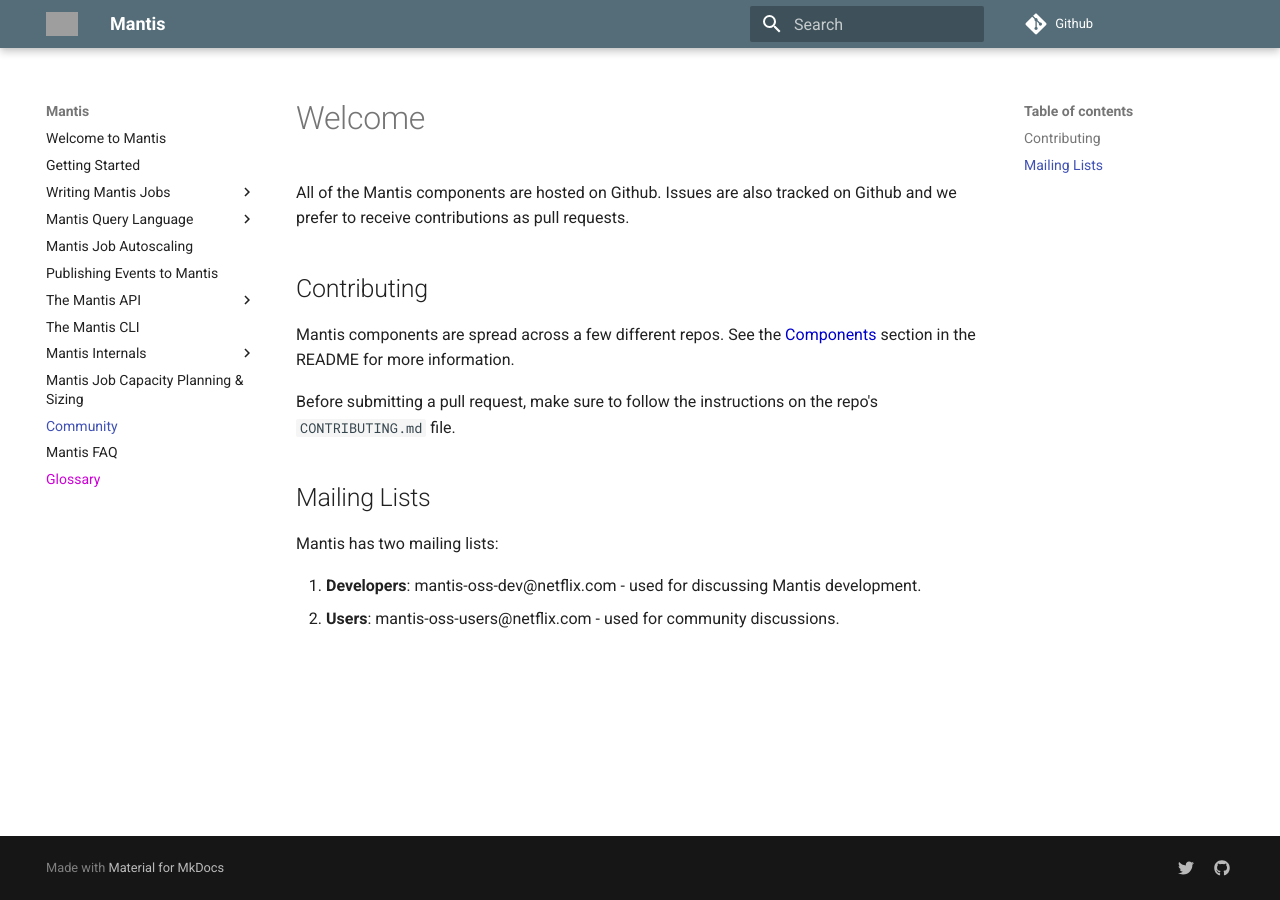
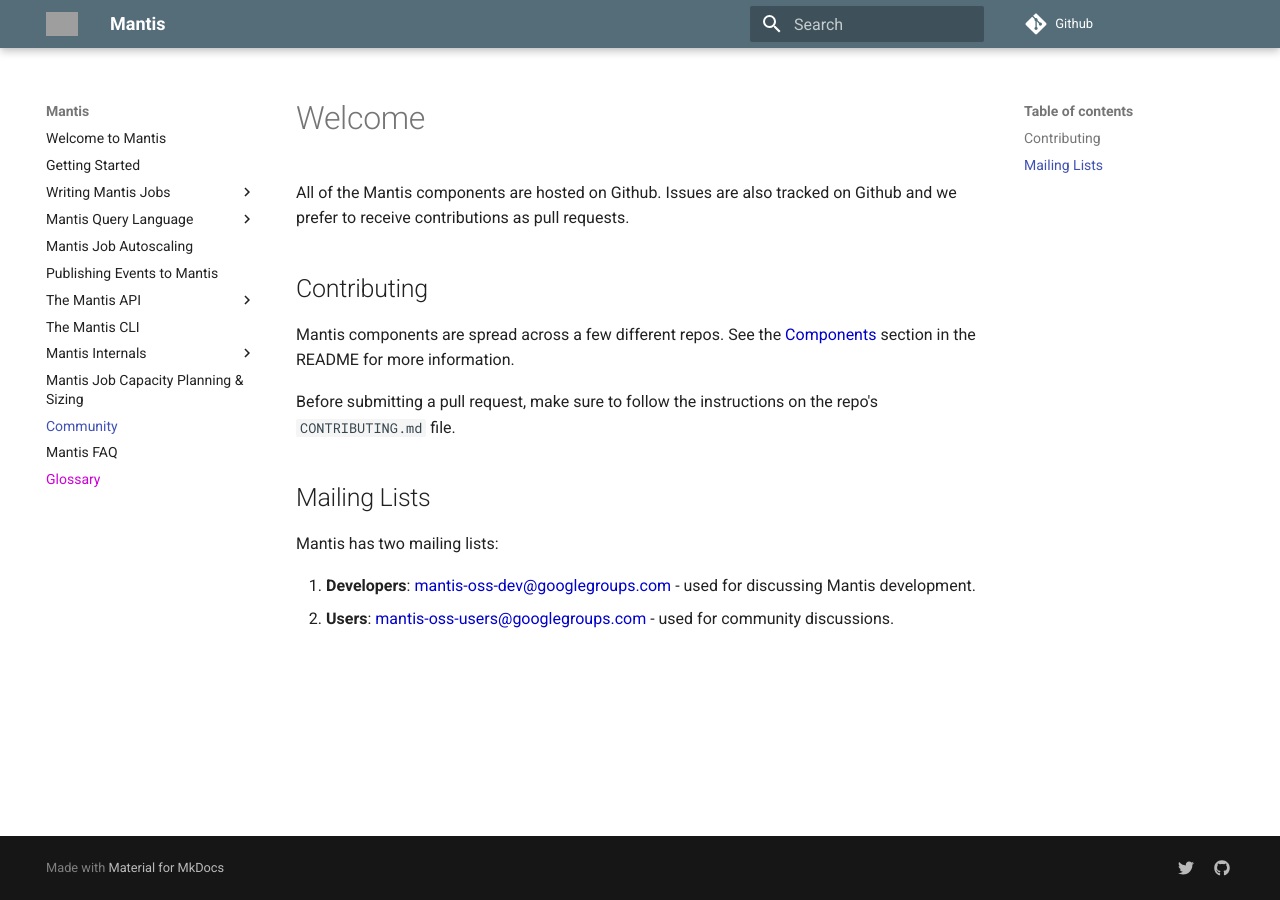
Before and after one commit to Netflix/mantis, an MkDocs documentation site: the page built from docs/docs/community.md, in a window 1280 px wide. Built offline with MkDocs 1.6.1 and Material for MkDocs 9.7.7, drawn with Linux system fonts in a browser that asks for light colours; comment, search, counter and statistics services are not loaded; grey boxes are pictures that could not be loaded.

Commit message:
Update mailing lists and add links.

```diff
--- a/docs/docs/community.md
+++ b/docs/docs/community.md
@@ -16,5 +16,5 @@
 
 Mantis has two mailing lists:
 
-1. **Developers**: mantis-oss-dev@netflix.com - used for discussing Mantis development.
-1. **Users**: mantis-oss-users@netflix.com - used for community discussions.
+1. **Developers**: [mantis-oss-dev@googlegroups.com](https://groups.google.com/forum/#!forum/mantis-oss-dev) - used for discussing Mantis development.
+1. **Users**: [mantis-oss-users@googlegroups.com](https://groups.google.com/forum/#!forum/mantis-oss-users) - used for community discussions.
```
